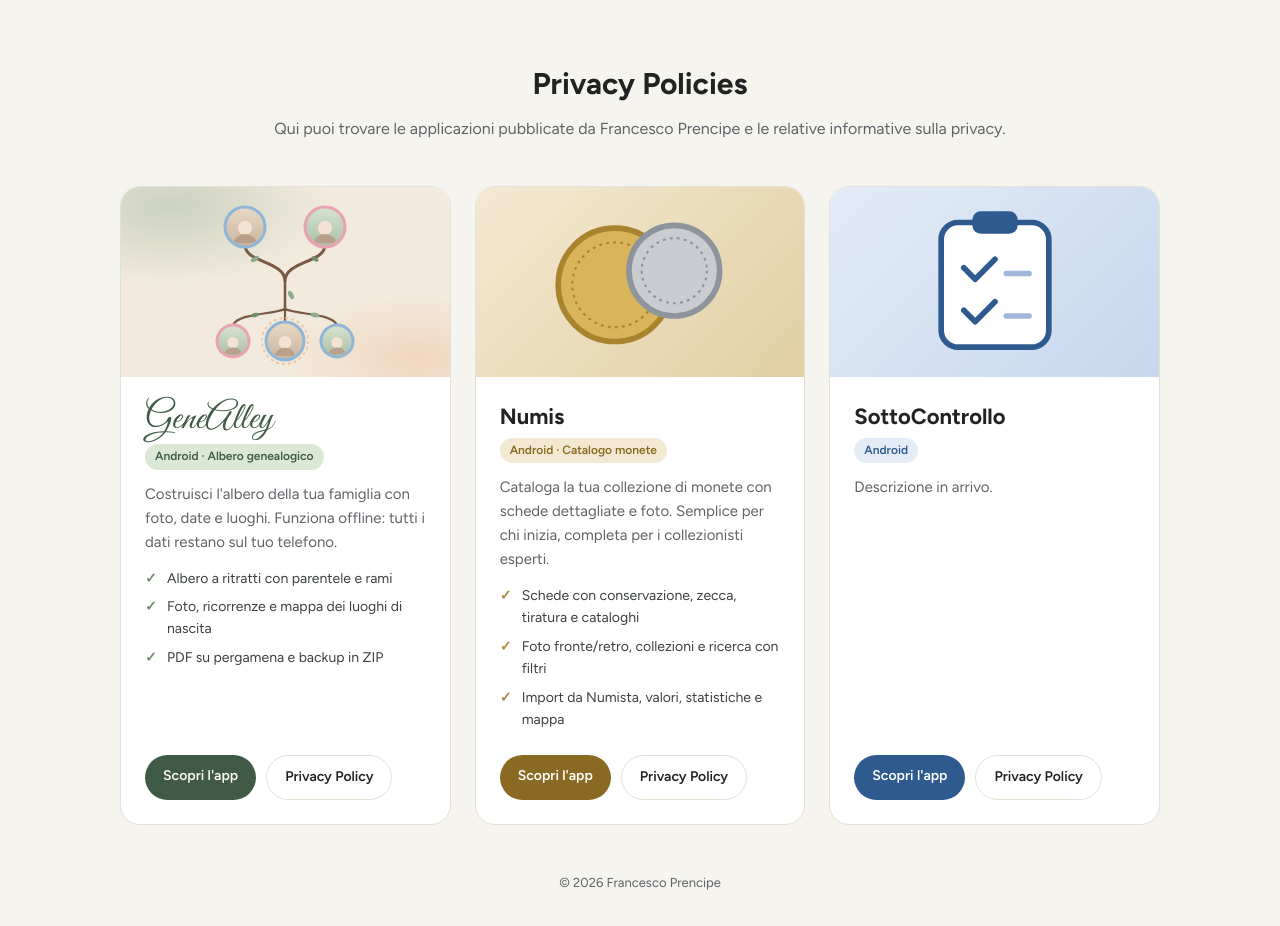
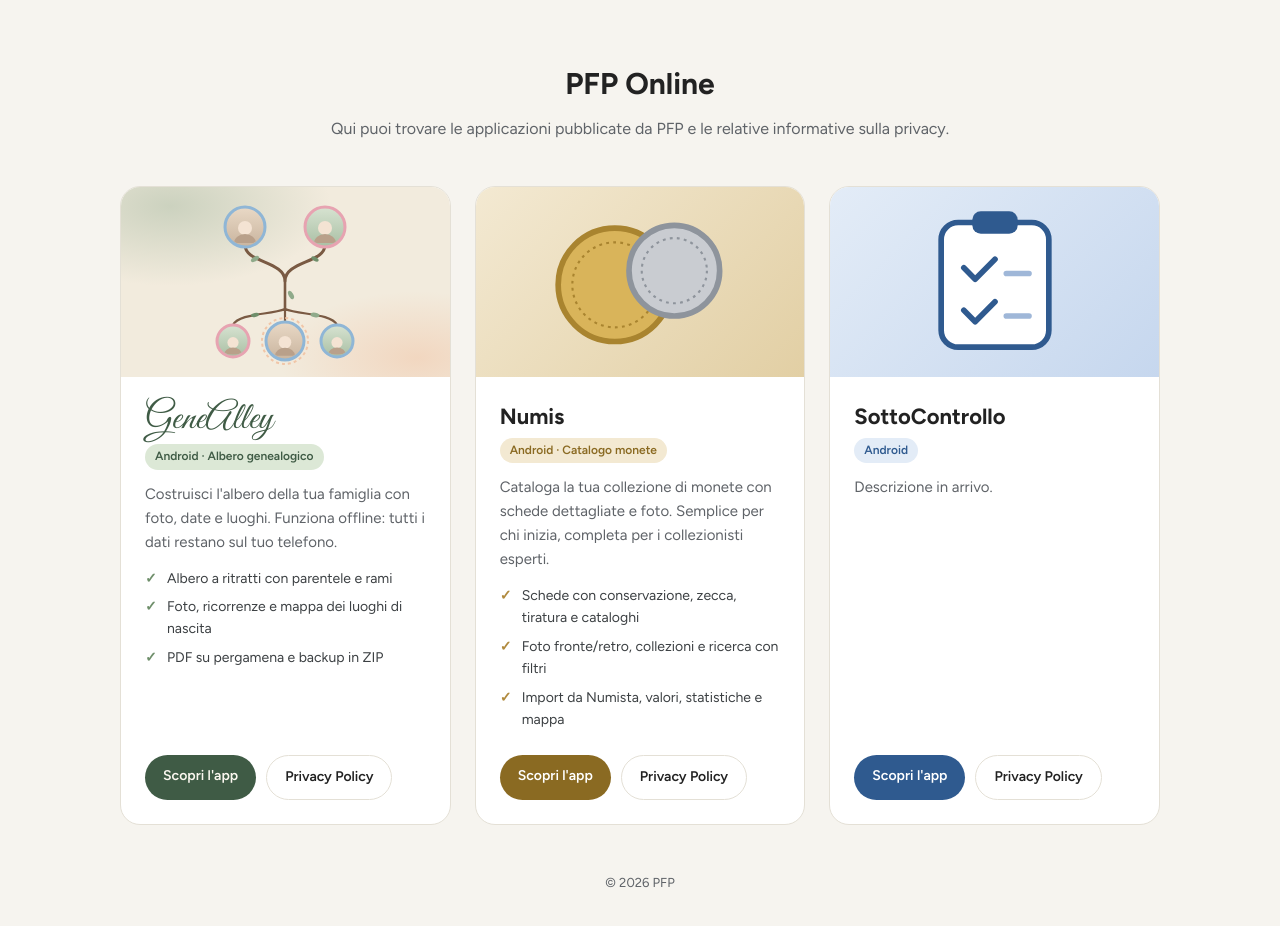
Before and after one commit to frapio/privacy-policies, a plain HTML site: page index.html in a window 1280 px wide. Drawn offline with Linux system fonts and the light colour scheme.

Commit message:
Update index.html

```diff
--- a/index.html
+++ b/index.html
@@ -3,8 +3,8 @@
 <head>
   <meta charset="UTF-8">
   <meta name="viewport" content="width=device-width, initial-scale=1.0">
-  <title>Privacy Policies — Francesco Prencipe</title>
-  <meta name="description" content="Applicazioni pubblicate da Francesco Prencipe e relative informative sulla privacy.">
+  <title>PFP - online</title>
+  <meta name="description" content="Applicazioni pubblicate da PFP e relative informative sulla privacy.">
   <link rel="preconnect" href="https://fonts.googleapis.com">
   <link rel="preconnect" href="https://fonts.gstatic.com" crossorigin>
   <link href="https://fonts.googleapis.com/css2?family=Great+Vibes&family=Figtree:wght@400;500;600;700&display=swap" rel="stylesheet">
@@ -107,8 +107,8 @@
 <body>
 
 <header>
-  <h1>Privacy Policies</h1>
-  <p>Qui puoi trovare le applicazioni pubblicate da Francesco Prencipe e le relative informative sulla privacy.</p>
+  <h1>PFP Online</h1>
+  <p>Qui puoi trovare le applicazioni pubblicate da PFP e le relative informative sulla privacy.</p>
 </header>
 
 <main class="cards">
@@ -207,7 +207,7 @@
 
 </main>
 
-<footer>© 2026 Francesco Prencipe</footer>
+<footer>© 2026 PFP</footer>
 
 </body>
 </html>
```
